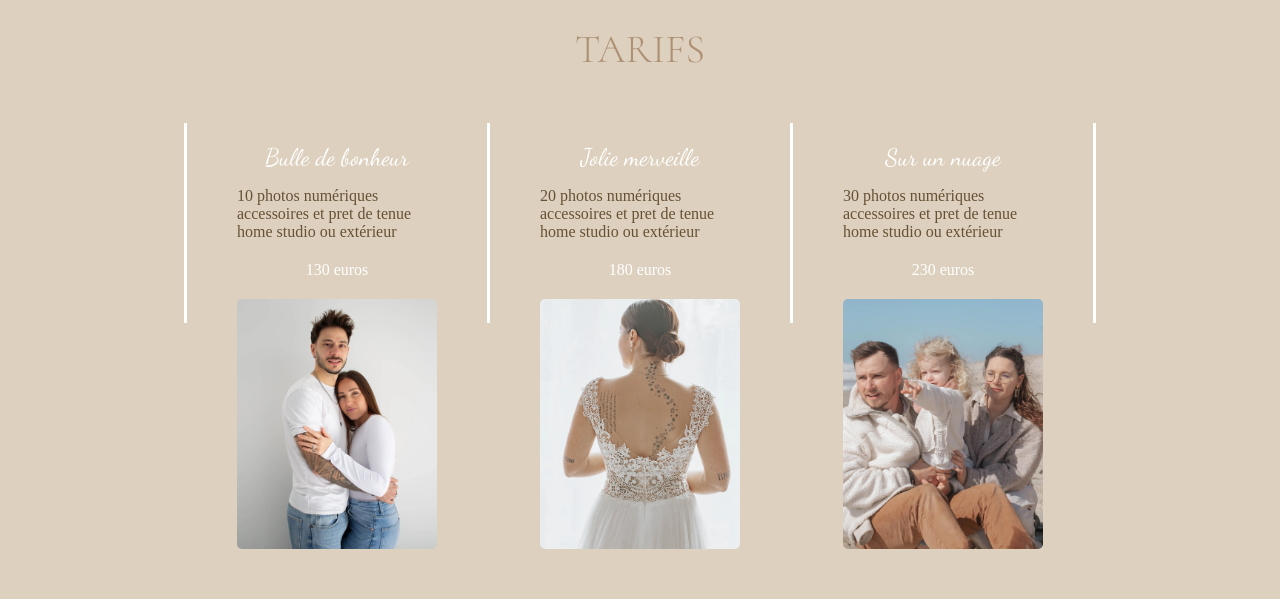
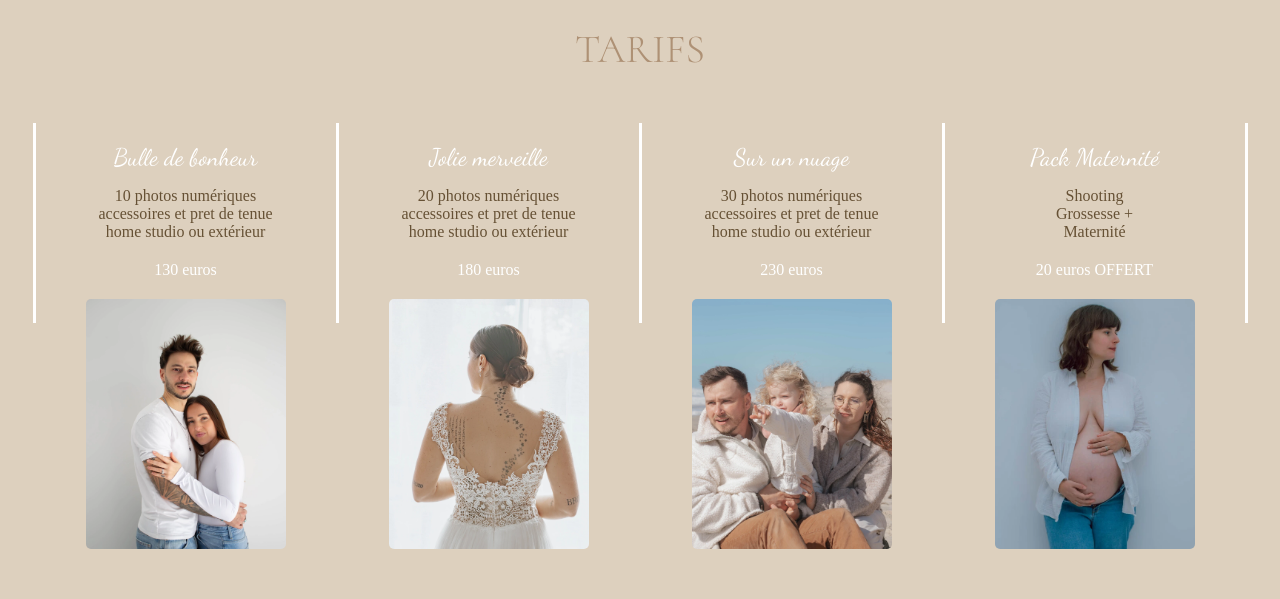
Before and after one commit to Mathilde0712/karostudio33react, a React (Create React App) app: page / in a window 1280 px wide. Shown: the part 4180-4779 px from the top of the page. Built offline with nearby package versions, Linux system fonts and the light colour scheme; a web font is replaced by a local one.

Commit message:
modif tarification

```diff
--- a/src/components/Tarifs.jsx
+++ b/src/components/Tarifs.jsx
@@ -1,7 +1,8 @@
-
 import famillePhoto from "../assets/photos/famille.webp";
 import couplePhoto from "../assets/photos/couple.webp";
 import mariage2 from "../assets/photos/mariage2.webp";
+import grossesse2 from "../assets/photos/grossesse2.webp"
+
 const Tarifs = () => {
   return (
     <div>
@@ -18,8 +19,6 @@ const Tarifs = () => {
             <img src={couplePhoto} alt="couple" />
             </div>
           </div>
-
-
           <div className="tarifcontent ">
             <div className="separator2" >
             <h2 className="tarifTitle">Jolie merveille </h2>
@@ -30,8 +29,6 @@ const Tarifs = () => {
             <img src={mariage2} alt="mariée" />
             </div>
             </div>
-
-
           <div className="tarifcontent">
           <div className="separator3" >
             <h2 className="tarifTitle">Sur un nuage </h2>
@@ -40,6 +37,16 @@ const Tarifs = () => {
             <p className="text1">home studio ou extérieur</p>
             <p className="prix">230 euros</p>
             <img src={famillePhoto} alt="famille" />
+            </div>
+          </div>
+          <div className="tarifcontent">
+          <div className="separator3" >
+            <h2 className="tarifTitle">Pack Maternité </h2>
+            <p>Shooting</p>
+            <p>Grossesse +</p>
+            <p className="text1">Maternité</p>
+            <p className="prix">20 euros OFFERT</p>
+            <img src={grossesse2} alt="famille" />
             </div>
           </div>
       </div>
--- a/src/styles/components/contact.scss
+++ b/src/styles/components/contact.scss
@@ -15,7 +15,7 @@ h1 {
 }
 
 p{
-    text-align: start ;
+    text-align: center ;
 }
 
 .contact {
--- a/src/styles/components/life.scss
+++ b/src/styles/components/life.scss
@@ -36,6 +36,7 @@ padding-bottom: 50px;
   width: 200px;
   height: 250px;
   object-fit: cover;
+  object-position: top;
 }
 
 .moment h2 {
--- a/src/styles/components/tarifs.scss
+++ b/src/styles/components/tarifs.scss
@@ -43,6 +43,7 @@
   height: 250px;
   object-fit: cover;
   border-radius: 5px;
+  object-position: top;
 }
 
 .tarif h2 {
```
Also changed, not shown: src/assets/photos/grossesse1.webp (added), src/assets/photos/grossesse2.webp (added).
